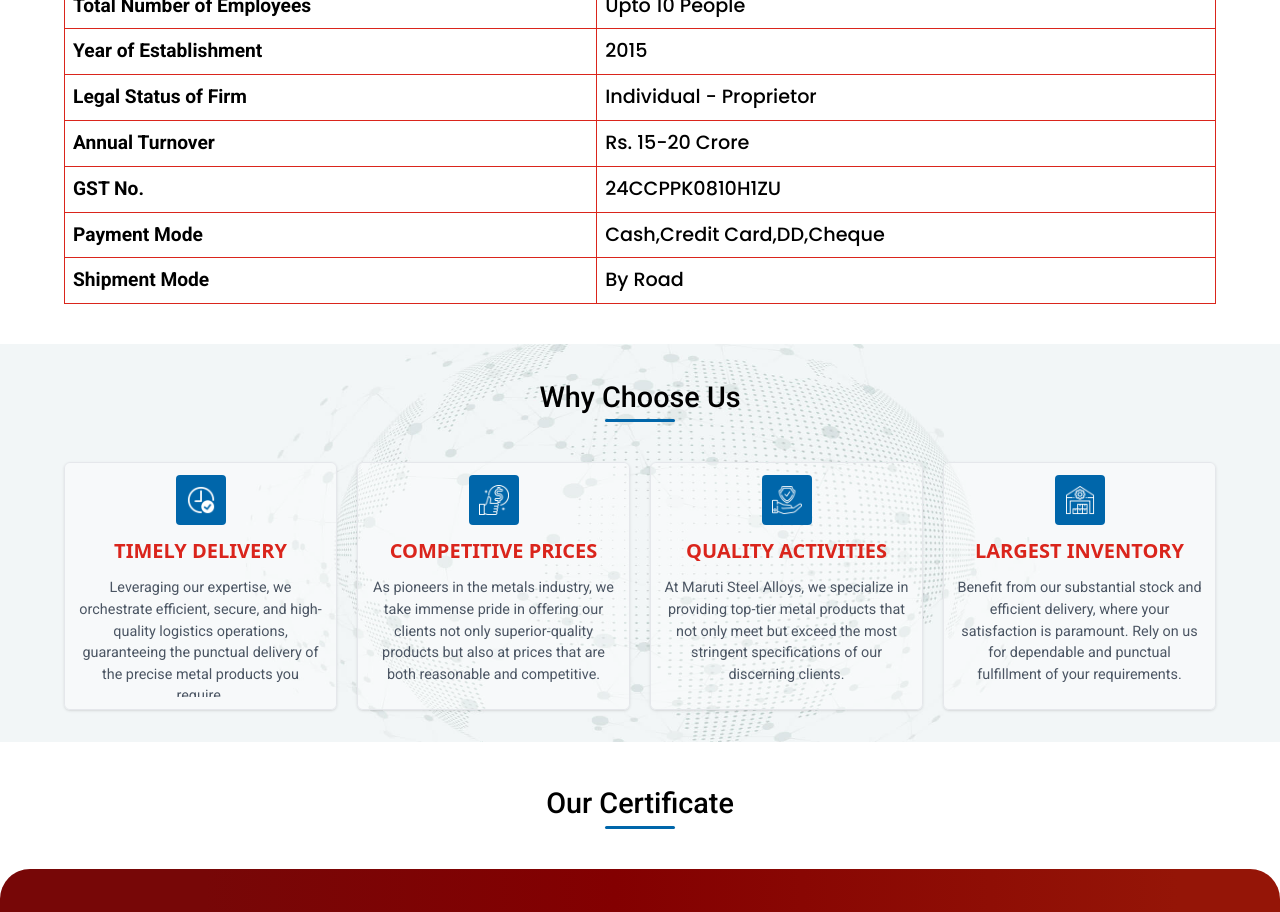
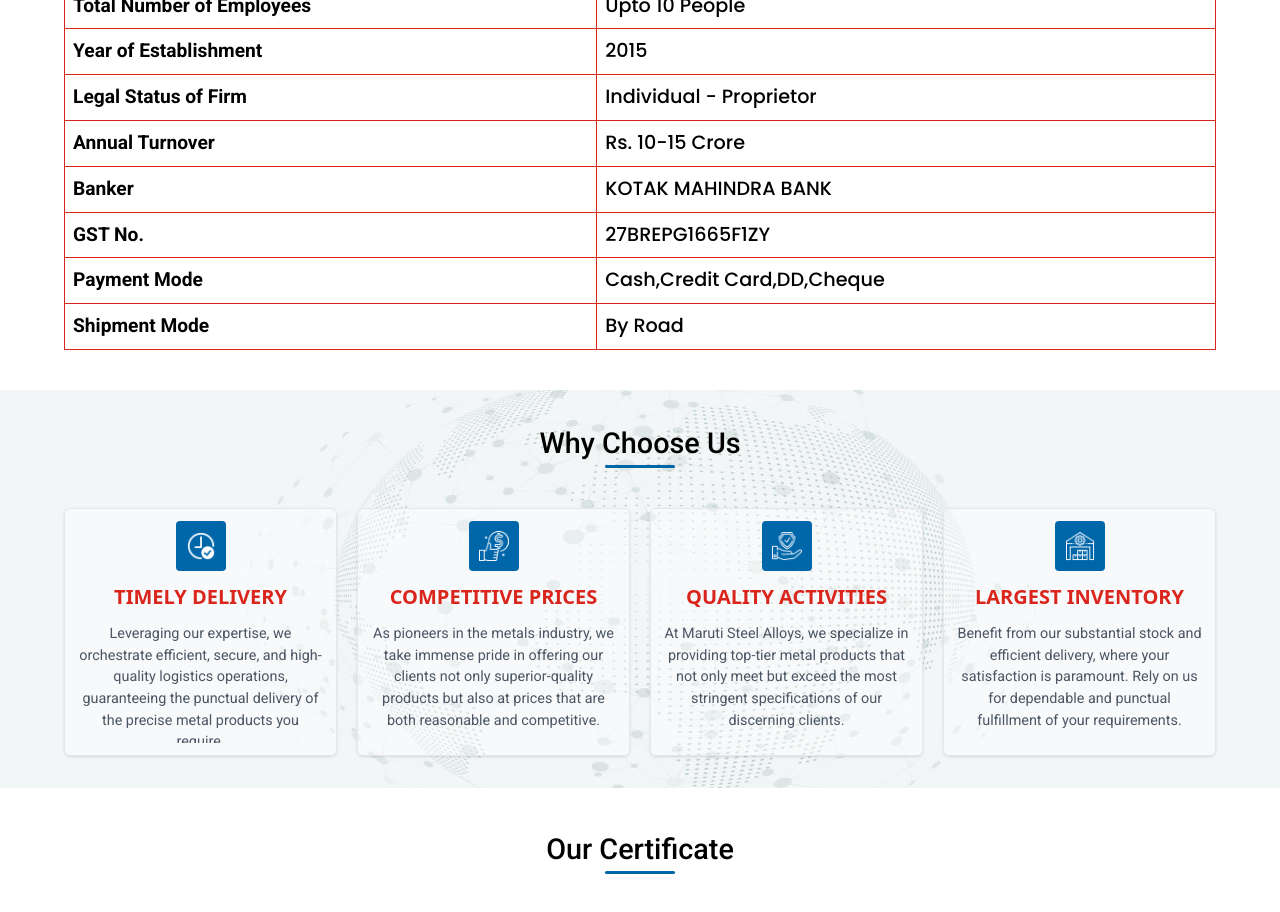
Before and after one commit to Lalitkumar6458/marutisteelalloys, a Next.js app: page /about in a window 1280 px wide. Shown: the part 1160-2072 px from the top of the page. Built offline with nearby package versions, Linux system fonts and the light colour scheme; a web font is replaced by a local one.

Commit message:
about page changes

```diff
--- a/components/Product/RigthSideBox.js
+++ b/components/Product/RigthSideBox.js
@@ -189,7 +189,7 @@ const RigthSideBox = ({ pathname }) => {
               </h5>
               <p className="flex gap-2 items-center mt-1 font-poppins text-[1rem] font-normal">
                 <LiaPhoneVolumeSolid />
-                +91 {websiteData.contactInfo.mobileNo[0]}
+                +91 {websiteData.contactInfo.officeNo[0]}
               </p>
             </div>
           </div>
--- a/pages/about.js
+++ b/pages/about.js
@@ -8,43 +8,48 @@ import Image from 'next/image'
 import SectionHeading from '@/components/SmallComponents/SectionHeading'
 
 const about = () => {
-  const factSheet=[
+  const factSheet = [
     {
-      heading:"Nature of Business",
-      value:"Wholesale Trader Company"
+      heading: "Nature of Business",
+      value: "Wholesale Trader Company",
     },
     {
-      heading:"Company CEO",
-      value:"MR. BHARAT MODI"
+      heading: "Company CEO",
+      value: "MR. BHARAT MODI",
     },
     {
-      heading:"Total Number of Employees",
-      value:"Upto 10 People"
+      heading: "Total Number of Employees",
+      value: "Upto 10 People",
     },
     {
-      heading:"Year of Establishment",
-      value:"2015"
+      heading: "Year of Establishment",
+      value: "2015",
     },
     {
-      heading:"Legal Status of Firm",
-      value:"Individual - Proprietor"
+      heading: "Legal Status of Firm",
+      value: "Individual - Proprietor",
     },
     {
-      heading:"Annual Turnover",
-      value:"Rs. 15-20 Crore"
+      heading: "Annual Turnover",
+      value: "Rs. 10-15 Crore",
     },
     {
-      heading:"GST No.",
-      value:"24CCPPK0810H1ZU"
+      heading: "Banker",
+      value: "KOTAK MAHINDRA BANK",
     },
     {
-      heading:"Payment Mode",
-      value:"Cash,Credit Card,DD,Cheque"},
+      heading: "GST No.",
+      value: "27BREPG1665F1ZY",
+    },
     {
-      heading:"Shipment Mode",
-      value:"By Road"
+      heading: "Payment Mode",
+      value: "Cash,Credit Card,DD,Cheque",
     },
-  ]
+    {
+      heading: "Shipment Mode",
+      value: "By Road",
+    },
+  ];
   const OfferData=[{
 
     id:1,
--- a/pages/contact.js
+++ b/pages/contact.js
@@ -37,7 +37,7 @@ const contact = () => {
      <FaPhoneVolume className='p-[8px] text-[2.3rem] top-[-20px] absolute left-[50%] translate-x-[-50%] bg-dark-pink text-white rounded'/>
     <h2 className='mt-2 text-[1.5rem] font-poppins font-semibold text-dark-cl'>Office No</h2>
     <div className='flex items-center flex-col h-[80px] justify-center'>
-    <p className='text-[1rem] font-Roboto font-medium mt-1'>+91 22 6678 4944</p>
+    <p className='text-[1rem] font-Roboto font-medium mt-1'>+91 {websiteData.contactInfo.officeNo[0]}</p>
     </div>
     </div>
     <div className='shadow-boxshadow flex flex-col items-center justify-center p-3 relative'>
--- a/public/constantData.js
+++ b/public/constantData.js
@@ -3,6 +3,7 @@ export const websiteData = {
     logo: require("../public/Images/logo.png"),
     contactInfo: {
         mobileNo: ["9769962083", "9328158053"],
+        officeNo:["02266393892"],
         contactPerson: ["Mr.Bharat Modi"],
         email: ["marutisteela@gmail.com"],
         address: ["42, Devidas Mansion, 1st Carpenter Street, C.P. Tank, Mumbai- 400 004."]
```
